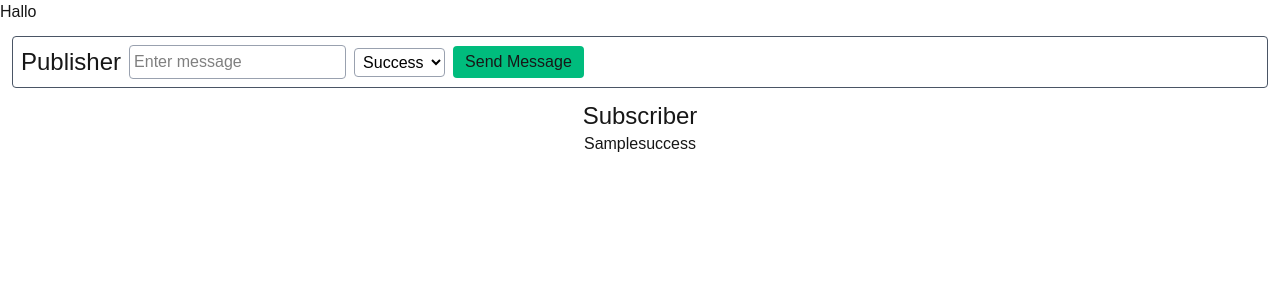
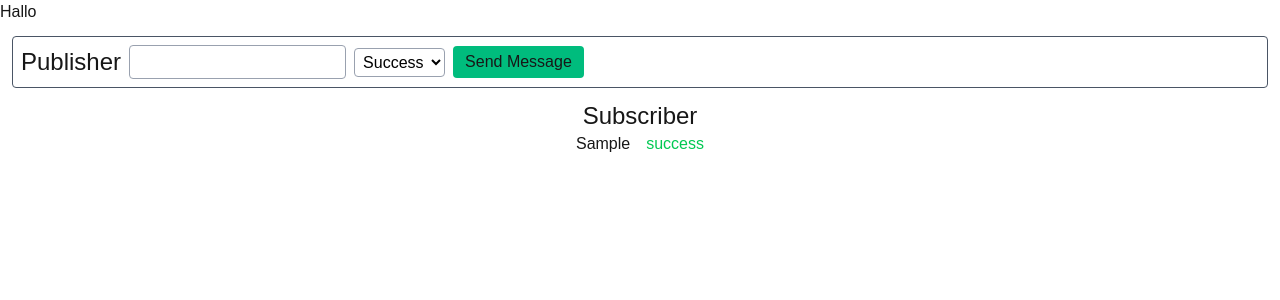
Before and after one commit to JoeLan124/reactpatternDay1, a Next.js app in the folder solution10/: page / in a window 1280 px wide. Both pictures are taken after typing "Sample" into the empty fields and a click on the button "Send Message". Shown: the top 300 px of the page. Built offline with nearby package versions, Linux system fonts and the light colour scheme.

Commit message:
add categories

```diff
--- a/solution10/app/src/components/publisher/message.jsx
+++ b/solution10/app/src/components/publisher/message.jsx
@@ -24,7 +24,7 @@ export default function MessagePublisher() {
         type="text"
         value={text}
         onChange={(e) => setText(e.target.value)}
-        className="border border-gray-400 rounded p-1 text-black"
+        className="border border-gray-400 rounded p-1 text-white"
         placeholder="Enter message"
       />
       <select
--- a/solution10/app/src/components/subscriber/messageBoard.jsx
+++ b/solution10/app/src/components/subscriber/messageBoard.jsx
@@ -18,8 +18,15 @@ export default function MeesageBoard() {
       <ul className="list-none">
         {messages.map((message, index) => (
           <li key={index}>
-            {message.text}
-            {message.category}
+            <div className="flex justify-center items-center gap-4">
+
+                {message.text}
+
+            <div className={`${message.category === "success" ? "text-green-500" : message.category === "error" ? "text-red-500" : "text-yellow-500"}` }>
+                {message.category}
+            </div>
+            </div>
+
           </li>
         ))}
       </ul>
```
Also changed, not shown: 1 other file (tests, documents, lock files or other folders).
